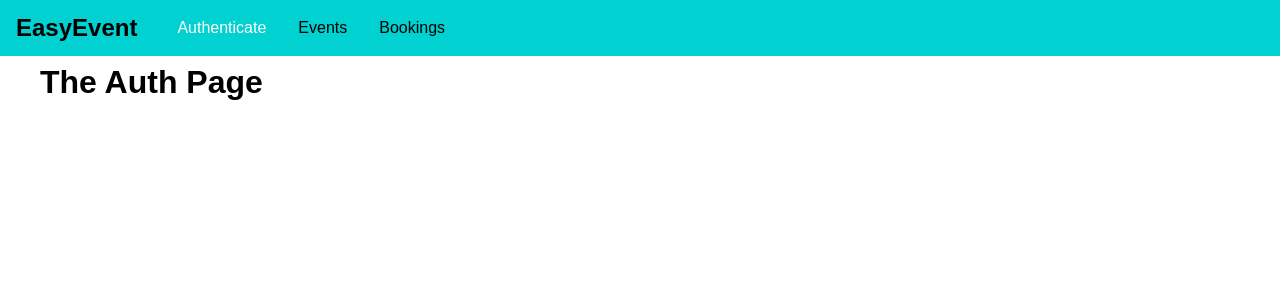
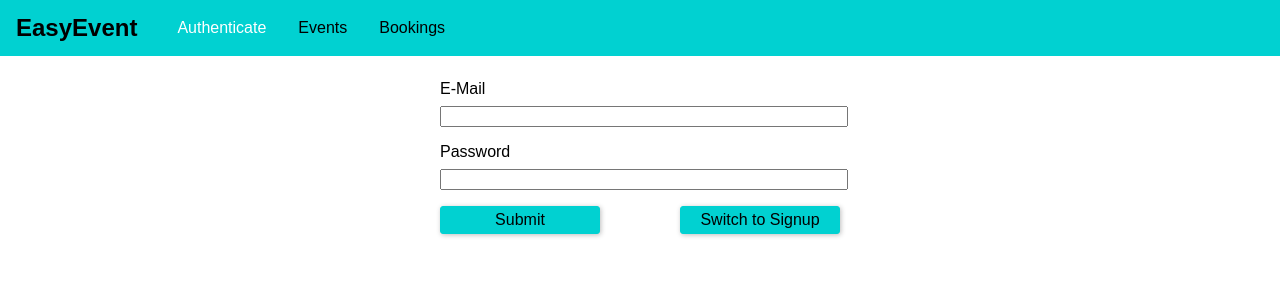
Before and after one commit to abrahamfsantoso/eventbooking-MERN, a React (Create React App) app in the folder frontend/: page /auth in a window 1280 px wide. Shown: the top 300 px of the page. Built offline with nearby package versions, Linux system fonts and the light colour scheme.

Commit message:
connected to graphql

```diff
--- /dev/null
+++ b/frontend/src/pages/Auth.css
@@ -0,0 +1,43 @@
+.auth-form {
+  width: 25rem;
+  max-width: 80%;
+  margin: 5rem auto;
+}
+
+.form-control label,
+.form-control input {
+  width: 100%;
+  display: block;
+}
+
+.form-control label {
+  margin-bottom: 0.5rem;
+}
+
+.form-control {
+  margin-bottom: 1rem;
+}
+
+.form-actions {
+  display: flex;
+  justify-content: space-between;
+}
+
+.form-actions button {
+  width: 10rem;
+  background: #01d1d1;
+  font: inherit;
+  border: 1px solid #01d1d1;
+  border-radius: 3px;
+  padding: 0.25rem 1rem;
+  box-shadow: 1px 1px 5px rgba(0, 0, 0, 0.26);
+  color: black;
+  cursor: pointer;
+}
+
+.form-actions button:hover,
+.form-actions button:active {
+  background: #01a7a7;
+  border-color: #01a7a7;
+  color: white;
+}
--- a/frontend/src/pages/Auth.js
+++ b/frontend/src/pages/Auth.js
@@ -1,8 +1,98 @@
 import React, { Component } from 'react';
 
+import './Auth.css';
+
 class AuthPage extends Component {
+  state = {
+    isLogin: true,
+  };
+
+  constructor(props) {
+    super(props);
+    this.emailEl = React.createRef();
+    this.passwordEl = React.createRef();
+  }
+
+  switchModeHandler = () => {
+    this.setState((prevState) => {
+      return { isLogin: !prevState.isLogin };
+    });
+  };
+
+  submitHandler = (event) => {
+    event.preventDefault();
+    const email = this.emailEl.current.value;
+    const password = this.passwordEl.current.value;
+
+    if (email.trim().length === 0 || password.trim().length === 0) {
+      return;
+    }
+
+    let requestBody = {
+      query: `
+        query {
+          login(email: "${email}", password: "${password}") {
+            userId
+            token
+            tokenExpiration
+          }
+        }
+      `,
+    };
+
+    if (!this.state.isLogin) {
+      requestBody = {
+        query: `
+          mutation {
+            createUser(userInput: {email: "${email}", password: "${password}"}) {
+              _id
+              email
+            }
+          }
+        `,
+      };
+    }
+
+    fetch('http://localhost:5000/graphql', {
+      method: 'POST',
+      body: JSON.stringify(requestBody),
+      headers: {
+        'Content-Type': 'application/json',
+      },
+    })
+      .then((res) => {
+        if (res.status !== 200 && res.status !== 201) {
+          throw new Error('Failed!');
+        }
+        return res.json();
+      })
+      .then((resData) => {
+        console.log(resData);
+      })
+      .catch((err) => {
+        console.log(err);
+      });
+  };
+
   render() {
-    return <h1>The Auth Page</h1>;
+    return (
+      <form className='auth-form' onSubmit={this.submitHandler}>
+        <div className='form-control'>
+          <label htmlFor='email'>E-Mail</label>
+          <input type='email' id='email' ref={this.emailEl} />
+        </div>
+        <div className='form-control'>
+          <label htmlFor='password'>Password</label>
+          <input type='password' id='password' ref={this.passwordEl} />
+        </div>
+        <div className='form-actions'>
+          <button type='submit'>Submit</button>
+          <button type='button' onClick={this.switchModeHandler}>
+            Switch to {this.state.isLogin ? 'Signup' : 'Login'}
+          </button>
+        </div>
+      </form>
+    );
   }
 }
 
```
Also changed, not shown: 2 other files (tests, documents, lock files or other folders).
